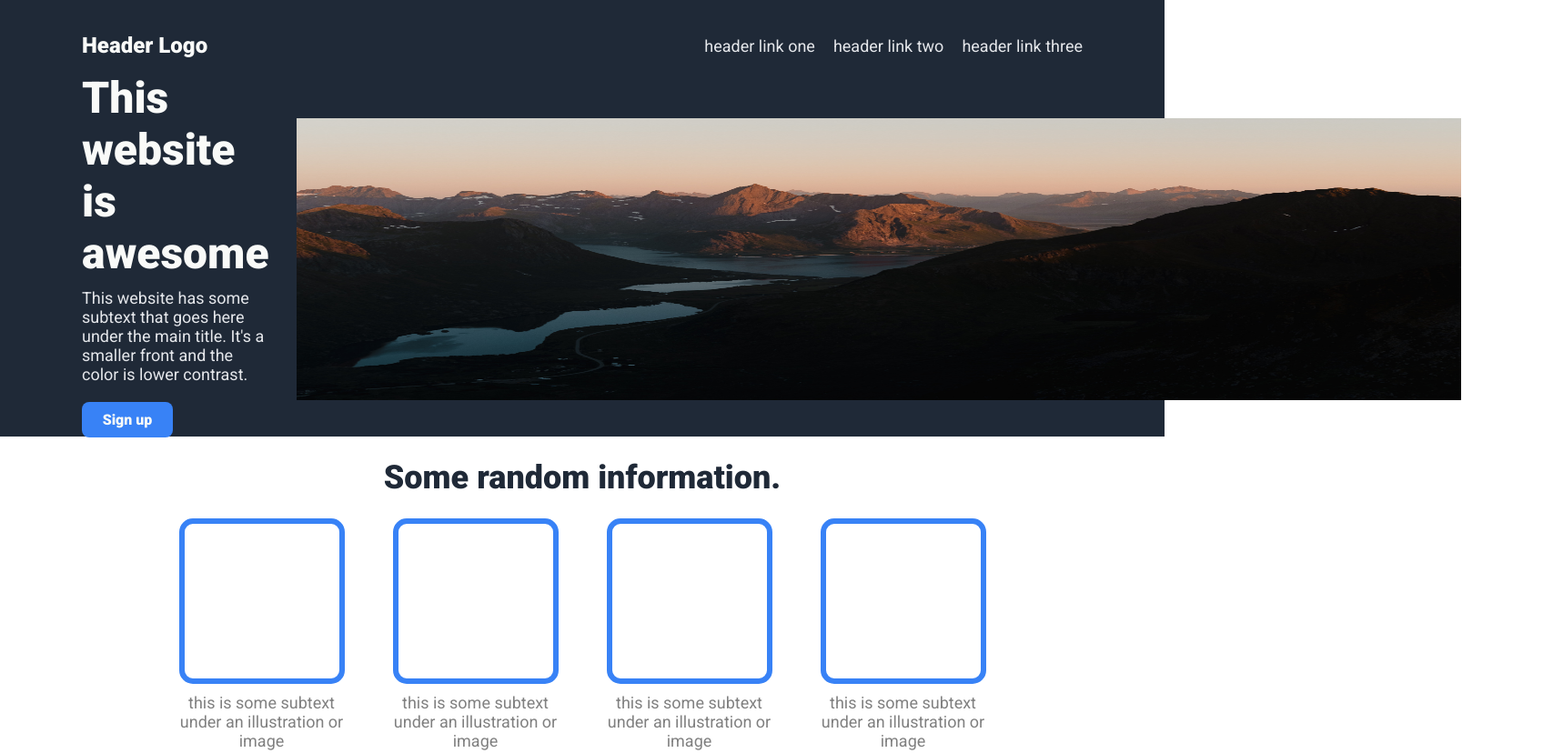
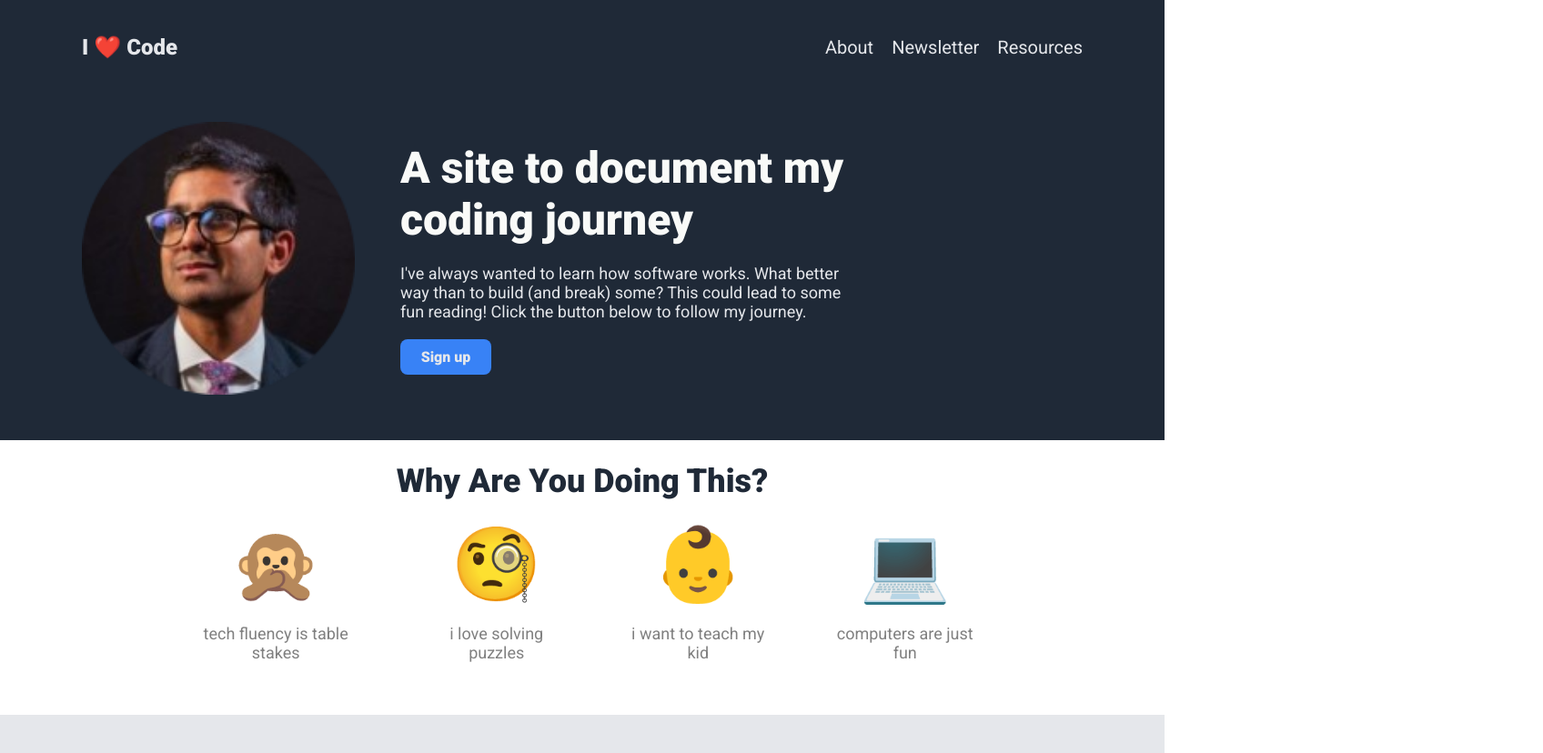
Before and after one commit to devtronvarma/odin-personal-site, a plain HTML site: page index.html in a window 1280 px wide. Shown: the top 828 px of the page at 91% size, 1696 px wide, since content can reach past the window. Drawn offline with Linux system fonts and the light colour scheme.

Commit message:
reformat to fit personal blog idea

```diff
--- a/index.html
+++ b/index.html
@@ -3,59 +3,79 @@
     <head>
         <meta charset="utf-8">
         <meta http-equiv="X-UA-Compatible" content="IE=edge">
-        <title>Odin Personal Site Project</title>
+        <title>Dev Learns Code</title>
         <meta name="description" content="">
         <meta name="viewport" content="width=device-width, initial-scale=1">
         <link rel="stylesheet" href="./style.css">
     </head>
     <body>
         <div class="header">
-            <h1 class="logo">Header Logo</h1>
+            <h1 class="logo"><a href="/index.html">I ❤️ Code</a></h1>
             <ul class="header-links">
-                <li><a href="#">header link one</a></li>
-                <li><a href="#">header link two</a></li>
-                <li><a href="#">header link three</a></li>
+                <li><a href="/about.html">About</a></li>
+                <li><a href="/newsletter.html">Newsletter</a></li>
+                <li><a href="/resources.html">Resources</a></li>
             </ul>
         </div>
         <div class="hero">
             <div class="hero-left">
-                <div class="hero-main">This website is awesome</div>
-                    <div class="hero-subtext">This website has some subtext that goes here under the main title. It's a smaller front and the color is lower contrast.</div>
-                <div class="hero-button">Sign up</div>
+                <img src="./profile-pic-modified.png" alt="A young Dev Varma, before learning software development" width="300">
             </div>
-            <img class="hero-image" src="./placeholder.jpg" alt="placeholder image"></a>
+            <div class="hero-right">
+                <div class="hero-main">A site to document my coding journey</div>
+                    <div class="hero-subtext">I've always wanted to learn how software works. What better way than to build (and break) some? This could lead to some fun reading! Click the button below to follow my journey.</div>
+                <div class="hero-button">
+                    <a href="/newsletter.html">Sign up</a>
+                </div>
+            </div>
         </div>
         <div class="mid-content">
-            <h1 class="mid-header">Some random information.</h1>
+            <h1 class="mid-header">Why Are You Doing This?</h1>
             <div class="mid-boxes">
                 <div class="mid-box">
-                    <div class="box"> </div>
-                    <div class="mid-box-info">this is some subtext under an illustration or image</div>
+                    <div class="box-emoji">
+                        🙊
+                    </div>
+                    <div class="mid-box-info">
+                        <p>tech fluency is table stakes</p>
+                    </div>
                 </div>
                 <div class="mid-box">
-                    <div class="box"> </div>
-                    <div class="mid-box-info">this is some subtext under an illustration or image</div>
+                    <div class="box-emoji">
+                        🧐
+                    </div>
+                    <div class="mid-box-info">
+                        <p>i love solving puzzles</p>
+                    </div>
                 </div>
                 <div class="mid-box">
-                    <div class="box"> </div>
-                    <div class="mid-box-info">this is some subtext under an illustration or image</div>
+                    <div class="box-emoji">
+                        👶
+                    </div>
+                    <div class="mid-box-info">
+                        <p>i want to teach my kid</p>
+                    </div>
                 </div>
                 <div class="mid-box">
-                    <div class="box"> </div>
-                    <div class="mid-box-info">this is some subtext under an illustration or image</div>
+                    <div class="box-emoji">
+                        💻
+                    </div>
+                    <div class="mid-box-info">
+                        <p>computers are just fun</p>
+                    </div>
                 </div>
             </div>
         </div>
         <div class="quote-container">
-            <div class="quote-body">This is an inspiring quote, or a testimonial from a customer. Maybe it's just filling up space, or maybe people will actually read it. Who knows? All I know is that it looks nice.</div>
-            <div class="quote-attr">-Thor, God of Thunder</div>
+            <div class="quote-body">Perfection is achieved not when there is nothing more to add, but rather when there is nothing more to take away.</div>
+            <div class="quote-attr">-Antoine de Saint-Exupery</div>
         </div>
         <div class="action-container">
             <div class="action-left">
                 <div class="action-header">Call to action! It's time!</div>
-                <div class="action-subtext">Sign up for our product by clicking that button right over there!</div>
+                <div class="action-subtext">Sign up for my random email newsletter!</div>
             </div>
-            <div class="action-button"><a href="#">Sign up</a></div>
+            <div class="action-button"><a href="/newsletter.html">Sign up</a></div>
         </div>
         <div class="footer">
             <div class="footer-text">Copyright © DHV Enterprises</div>
--- a/style.css
+++ b/style.css
@@ -28,40 +28,50 @@ body {
     align-items: center;
     gap: 20px;
     margin-right: 90px;
+    font-size: 20px;
 }
 
 .hero {
     display: flex;
-    justify-content: space-between;
     background-color: #1F2937;
+    align-items: center;
     color: #F9FAF8;
     height: 400px;
-    gap: 30px;
+	padding: 50px 0px 50px;
 }
 
 .hero-left {
     display: flex;
     flex-direction: column;
-    justify-content: center;
     padding-left: 90px;
-    width: 500px;
-    gap: 10px;
 }
+
+.hero-right {
+    display: flex;
+    flex-direction: column;
+    padding-right: 200px;
+    padding-left: 50px;
+    align-items: flex-start;
+}
+
 
 .hero-main {
     font-size: 48px;
     font-weight: 900;
+    padding-bottom: 20px;
 }
 
 .hero-subtext {
     font-size: 18px;
     color:#E5E7EB;
     padding-bottom: 10px;
+    padding-right: 150px;
 }
 
 .hero-button {
     background-color: #3882F6;
     width: 80px;
+    margin-top: 10px;
     padding: 10px;
     border-radius: 8px;
     font-weight: bold;
@@ -78,7 +88,7 @@ body {
 .mid-content {
     display: flex;
     flex-direction: column;
-    align-items: center;
+    align-items: space-around;
     padding-left: 180px;
     padding-right: 180px;
     padding-bottom: 40px;
@@ -88,7 +98,7 @@ body {
     font-size: 36px;
     font-weight: 900;
     color:#1F2937;
-    justify-self: center;
+    text-align: center;
 }
 
 .mid-boxes {
@@ -100,16 +110,20 @@ body {
 .mid-box {
     display: flex;
     flex-direction: column;
+    justify-content: center;
+    align-items: center;
 }
 
 .box {
-    border-radius: 15px;
-    border: 6px solid #3882F6;
-    padding: 20px;
     width: 130px;
     height: 130px;
-    margin-bottom: 10px;
     align-self: center;
+    font-size: 80px;
+}
+
+.box-emoji {
+    text-align: center;
+    font-size: 80px;
 }
 
 .mid-box-info {
@@ -196,6 +210,5 @@ ul {
 
 a {
     text-decoration: none;
-    font-size: 18px;
     color: #E5E7EB;
 }
```
Also changed, not shown: profile-pic-modified.png (added), 1 other file.
